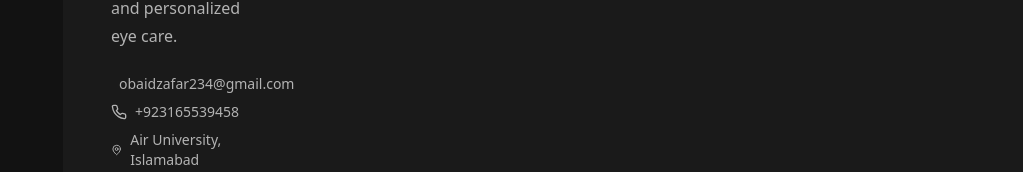
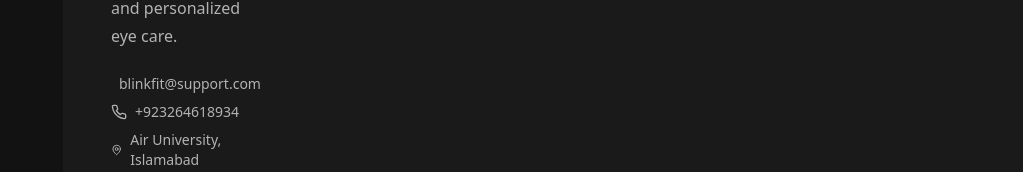
Before and after one commit to obaid069/Blinkfit_Website, a React (Vite) app in the folder frontend/: page / in a window 1280 px wide. Shown: the part 2935-3107 px from the top of the page, without its empty margins (257-1280 px from the left). Built offline with nearby package versions, Linux system fonts and the light colour scheme; no server answers.

Commit message:
Update Footer component

```diff
--- a/frontend/src/components/Footer.jsx
+++ b/frontend/src/components/Footer.jsx
@@ -77,11 +77,11 @@ const Footer = () => {
             <div className="space-y-2">
               <div className="flex items-center text-sm text-[#B3B3B3]">
                 <Mail className="w-4 h-4 mr-2" />
-                <span>obaidzafar234@gmail.com</span>
+                <span>blinkfit@support.com</span>
               </div>
               <div className="flex items-center text-sm text-[#B3B3B3]">
                 <Phone className="w-4 h-4 mr-2" />
-                <span>+923165539458</span>
+                <span>+923264618934</span>
               </div>
               <div className="flex items-center text-sm text-[#B3B3B3]">
                 <MapPin className="w-4 h-4 mr-2" />
```
